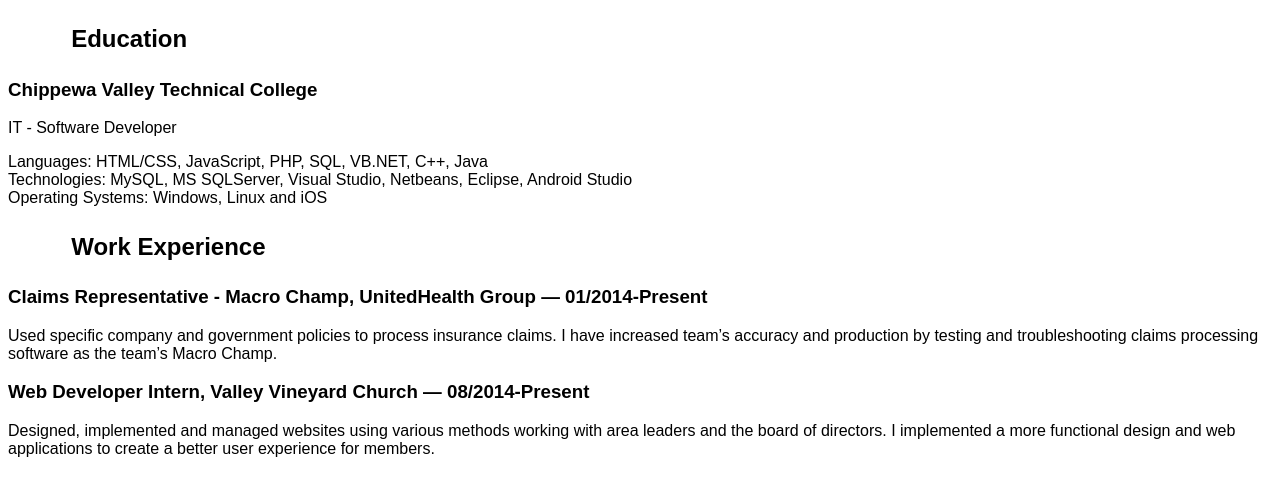
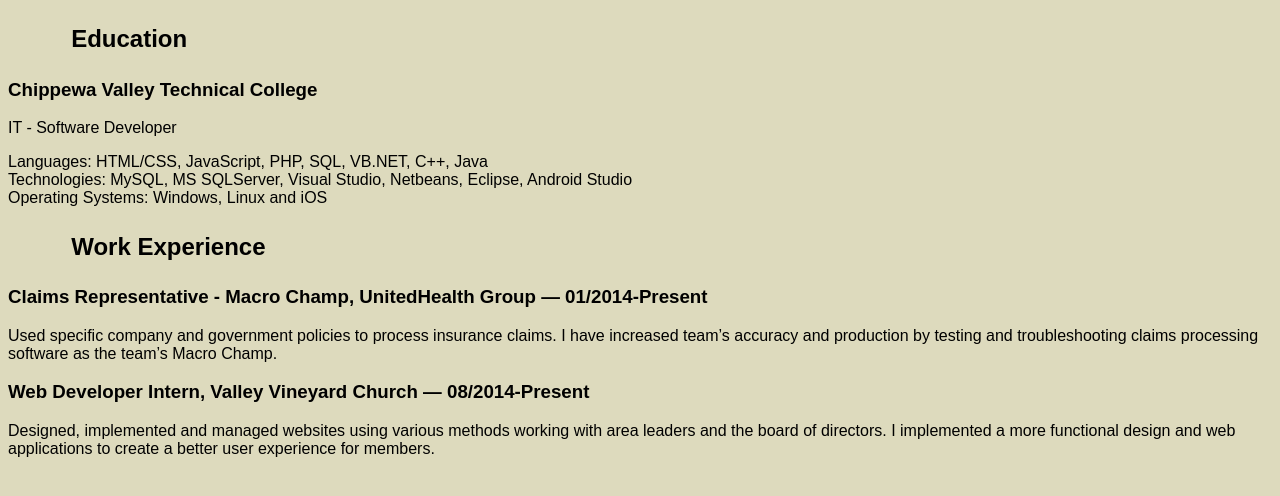
Before and after one commit to bhogancvtc/website_2015, a plain HTML site: page keith.html in a window 1280 px wide. Drawn offline with Linux system fonts and the light colour scheme.

Commit message:
Fixing merge conflicts

```diff
--- a/styles.css
+++ b/styles.css
@@ -353,6 +353,11 @@ h5 {
   width: 700px;
 }
 
+#kolsen_body{
+  background-color: #dddabd;
+  text-align: left;
+}
+
 #miller_wrap {
   background-color: #c4cddb;
   border: solid 1px #000;
@@ -369,12 +374,14 @@ h5 {
   margin: 0;
   padding: 0;
 }
+
 #miller_wrap h1 { text-decoration: underline; }
 
 #miller_contact, #miller_education, #miller_workxp {
   list-style-type: none;
   padding-left: 25px;
 }
+
 #miller_workxp h3 {
   margin-top: 0;
 }
```
